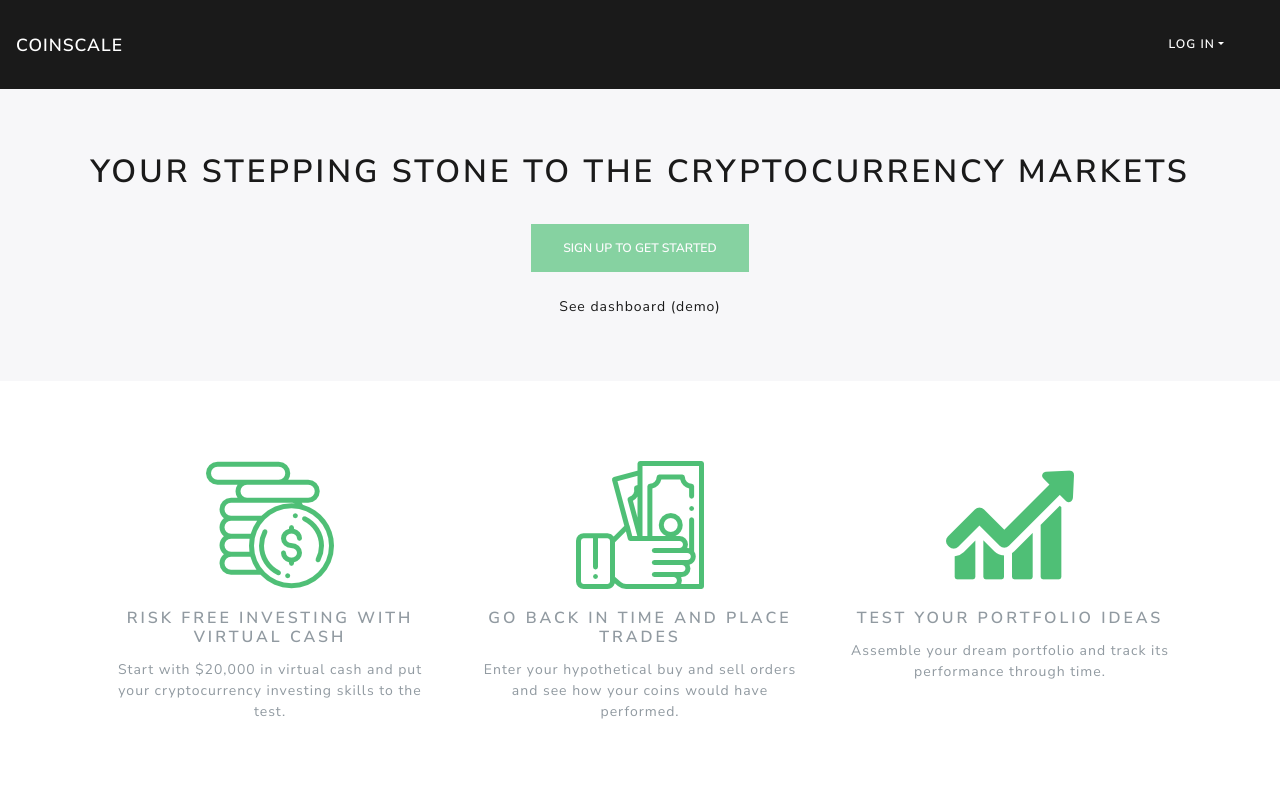
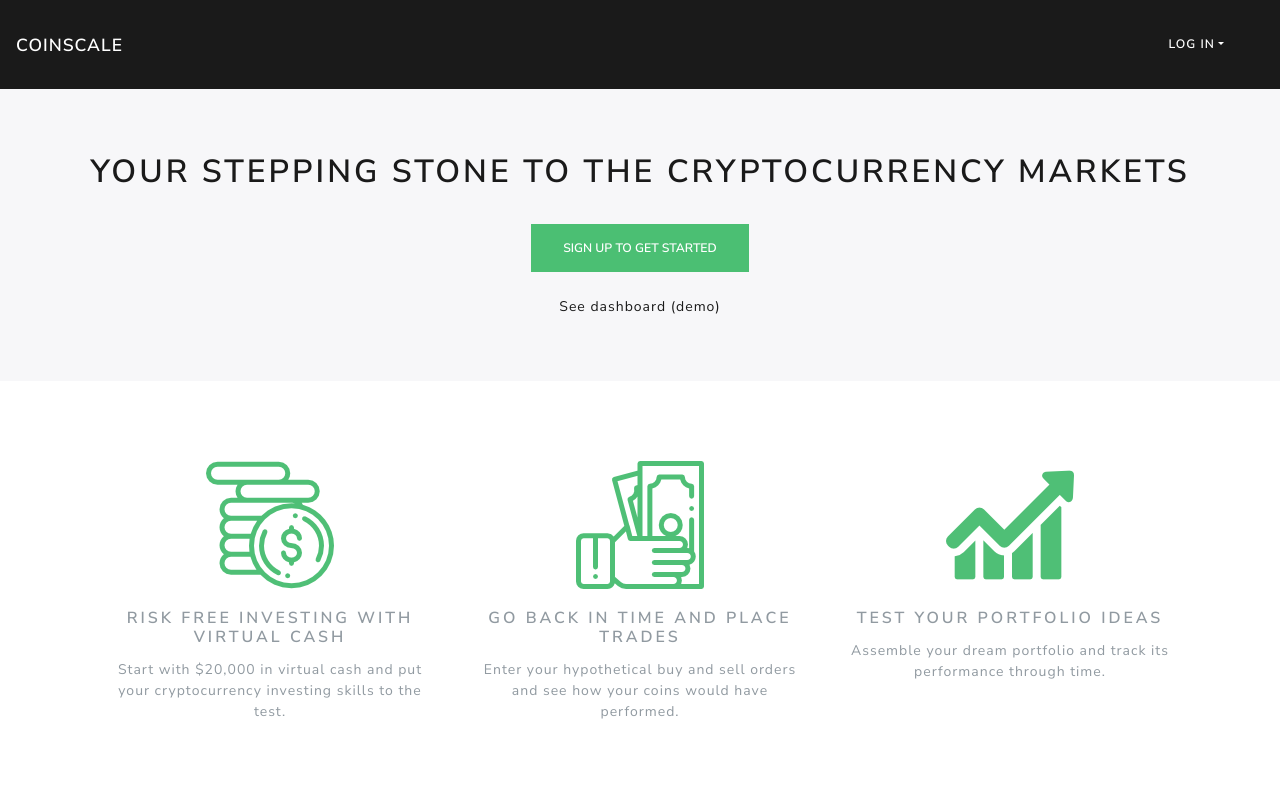
Before and after one commit to thomahau/coinscale-client, a React (Create React App) app: page / in a window 1280 px wide. Shown: the top 800 px of the page. Built offline with nearby package versions, Linux system fonts and the light colour scheme.

Commit message:
refactoring

```diff
--- a/src/components/LandingPage.js
+++ b/src/components/LandingPage.js
@@ -26,7 +26,7 @@ export function LandingPage(props) {
       <Jumbotron className="text-center">
         <Container>
           <h1>Your stepping stone to the cryptocurrency markets</h1>
-          <Button color="success" className="my-4" disabled>
+          <Button color="success" className="my-4">
             Sign up to get started
           </Button>
           <br />
```
